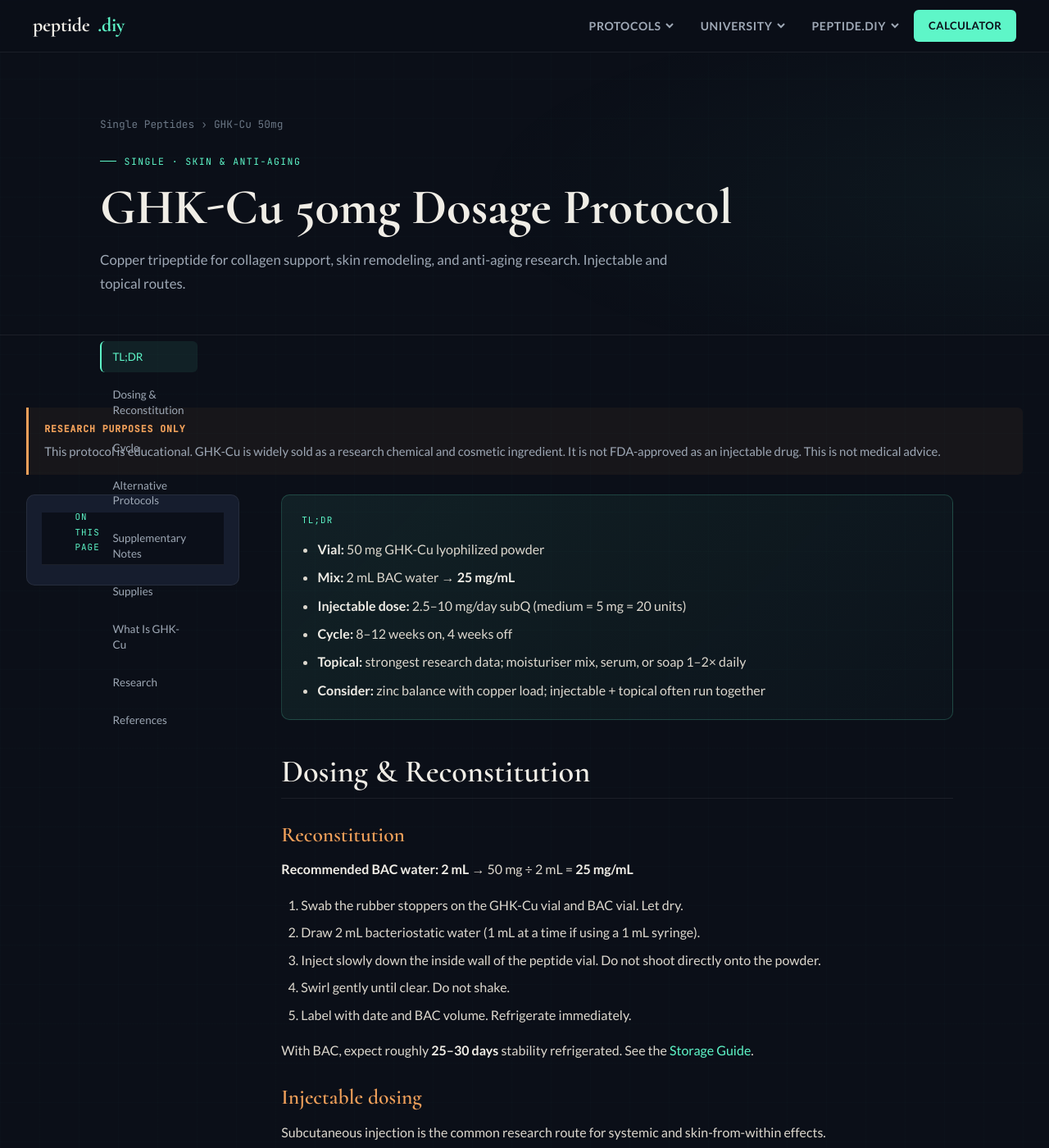
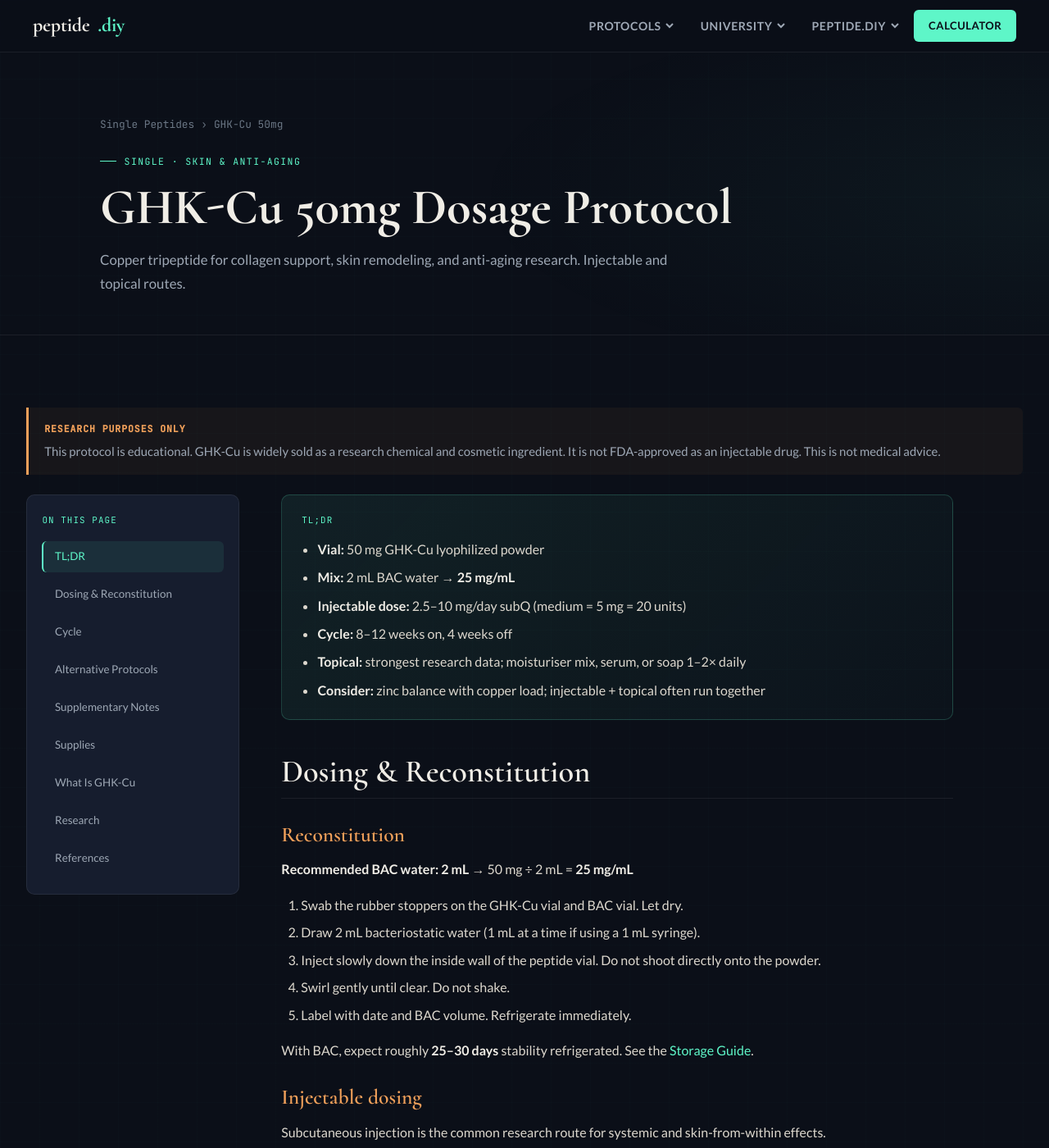
Before and after one commit to FletcherPoole/peptide.diy, a Jekyll site: the page built from ghk-cu-50mg.html, in a window 1280 px wide and 1400 px high. Shown: the whole window at 82% size. Built offline with Jekyll 4.4.1, drawn with Linux system fonts in a browser that asks for light colours.

Commit message:
Fix protocol sidebar: stop global nav CSS from breaking protocol-nav.
Scope site header styles to #main-nav only; reset protocol-nav layout explicitly.

Co-authored-by: Cursor <cursoragent@cursor.com>

```diff
--- a/css/styles.css
+++ b/css/styles.css
@@ -66,7 +66,7 @@ table td{padding:.65rem 1rem;border-bottom:1px solid var(--border)}
 table tr:hover td{background:var(--bg4)}
 
 /* ── NAV ── */
-nav{
+#main-nav{
   position:sticky;top:0;z-index:1000;
   height:var(--nav-h);
   background:rgba(11,15,24,0.92);
@@ -387,6 +387,7 @@ a.card,a.proto-card{display:block;text-decoration:none;color:inherit}
   align-items:start;
 }
 .protocol-sidebar{
+  grid-column:1;
   position:sticky;
   top:calc(var(--nav-h) + 1.25rem);
   align-self:start;
@@ -397,12 +398,24 @@ a.card,a.proto-card{display:block;text-decoration:none;color:inherit}
   border-radius:var(--r);
   padding:1.35rem 1.15rem 1.5rem;
 }
+.protocol-nav{
+  position:static;
+  top:auto;
+  z-index:auto;
+  height:auto;
+  display:block;
+  background:none;
+  backdrop-filter:none;
+  border:none;
+  padding:0;
+}
 .protocol-nav,
 .protocol-nav-links{
   overflow:visible;
   max-height:none;
 }
 .protocol-main{
+  grid-column:2;
   min-width:0;
   max-width:820px;
 }
```
